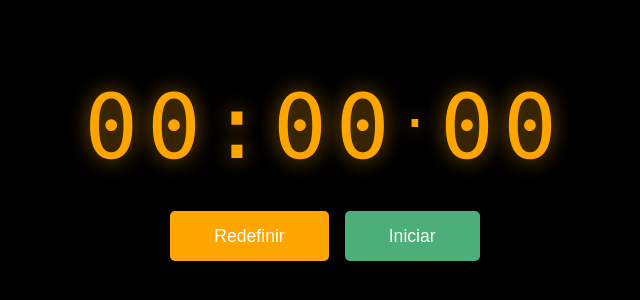
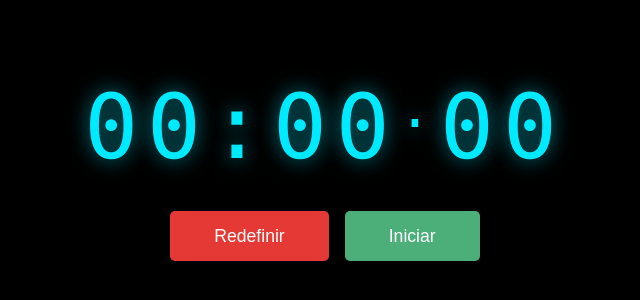
Before and after one commit to davidbs09/Cronometro-para-trabalhar-estudar, a plain HTML site: page index.html in a window 1280 px wide. Shown: the part 232-532 px from the top of the page, without its empty margins (315-955 px from the left). Drawn offline with Linux system fonts and the light colour scheme.

Commit message:
update colors in timer

```diff
--- a/style.css
+++ b/style.css
@@ -16,10 +16,10 @@ body {
 .timer {
     font-size: 7vw;
     font-family: 'Digital-7', 'Consolas', monospace;
-    color: #ffa500;
+    color: #00eaff; /* azul claro */
     letter-spacing: 0.1em;
     margin-bottom: 2rem;
-    text-shadow: 0 0 20px #ffa50099;
+    text-shadow: 0 0 20px #00eaff99;
 }
 
 .dot {
@@ -44,12 +44,12 @@ body {
 }
 
 .reset {
-    background: #ffa500;
+    background: #e53935; /* vermelho */
     color: #fff;
 }
 
 .reset:hover {
-    background: #ffb733;
+    background: #ff6659;
 }
 
 .start {
```
Also changed, not shown: 2 other files.
